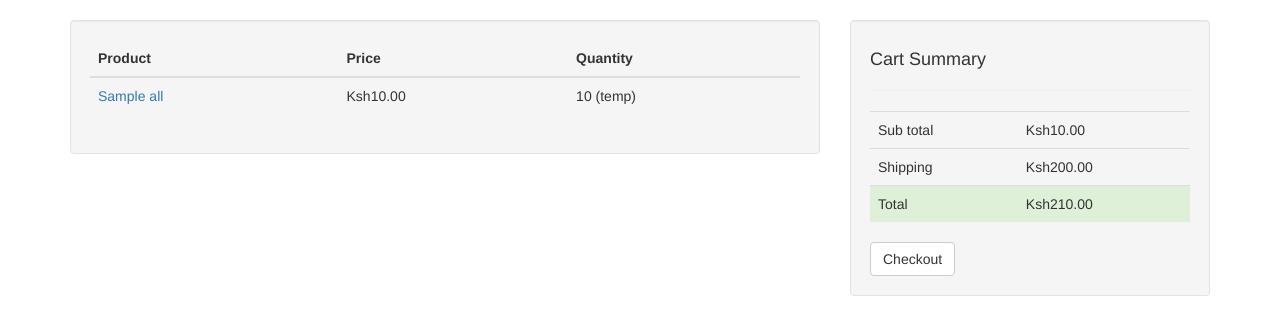
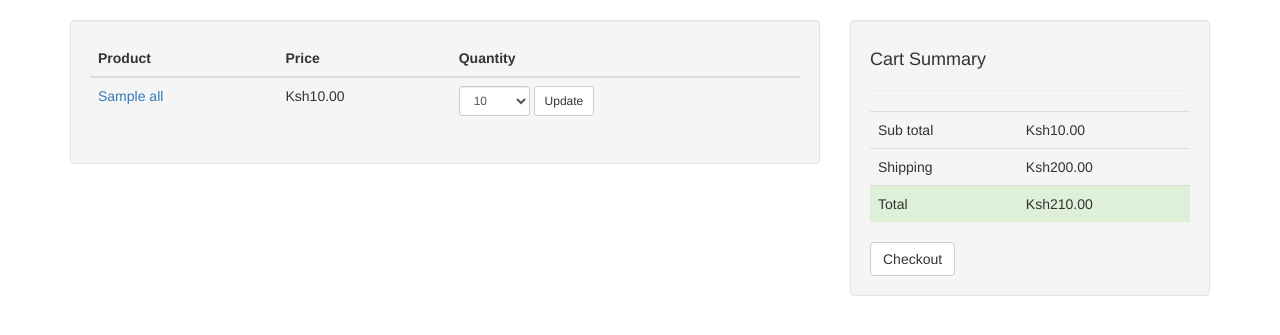
Before and after one commit to james-chege/shoppingcart, a PHP site: template resources/views/cart/index.twig in a window 1280 px wide. Shown: the part 52-387 px from the top of the page. Run offline with PHP 8.4, Linux system fonts and the light colour scheme; the template is opened without the code that fills it: most values are stand-ins (such as "Sample title", 1, 10 or a date in 2020); some libraries are stand-ins or nearby versions.

Commit message:
Setup item updating

```diff
--- a/app/Basket/Basket.php
+++ b/app/Basket/Basket.php
@@ -37,7 +37,7 @@ class Basket
 			throw new QuantityExceededException;
 		}
 
-		if ($quantity === 0) {
+		if ((int) $quantity === 0) {
 			$this->remove($product);
 			return;
 		}
--- a/app/routes.php
+++ b/app/routes.php
@@ -7,3 +7,4 @@ $app->get('/products/{slug}', ['Cart\Controllers\ProductController', 'get'])->se
 $app->get('/cart', ['Cart\Controllers\CartController', 'index'])->setName('cart.index');
 
 $app->get('/cart/add/{slug}/{quantity}', ['Cart\Controllers\CartController', 'add'])->setName('cart.add');
+$app->post('/cart/update/{slug}', ['Cart\Controllers\CartController', 'update'])->setName('cart.update');
--- a/resources/views/cart/index.twig
+++ b/resources/views/cart/index.twig
@@ -18,7 +18,17 @@
 					<tr>
 						<td><a href="{{ path_for('product.get', { slug: item.slug }) }}">{{ item.title }}</a></td>
 						<td>Ksh{{ item.price | number_format(2) }}</td>
-						<td>{{ item.quantity }} (temp)</td>
+						<td>
+							<form action="{{ path_for('cart.update', {slug: item.slug}) }}" method="post" class="form-inline" >
+								<select name="quantity" class="form-control input-sm" >
+									{% for num in 1..item.stock %}
+									<option value="{{ num }}"{% if num == item.quantity  %} selected="selected" {% endif %}> {{ num }} </option>
+								{% endfor %}
+								<option value="0">None</option>
+								</select>
+								<input type="submit" value="Update" class="btn btn-default btn-sm">
+							</form>
+						</td>
 					</tr>
 					{% endfor %}
 				</tbody>
```
Also changed, not shown: app/Controllers/CartController.php (+19 -1 lines).
